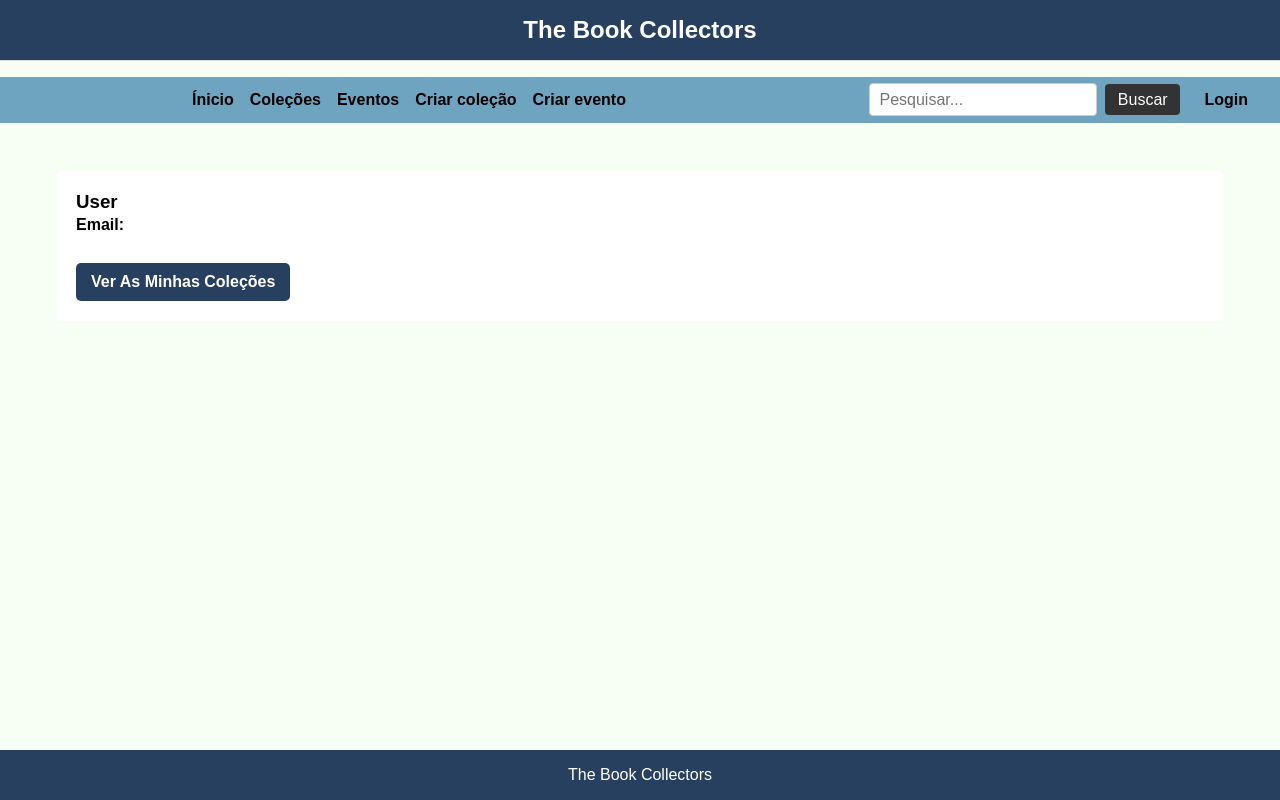
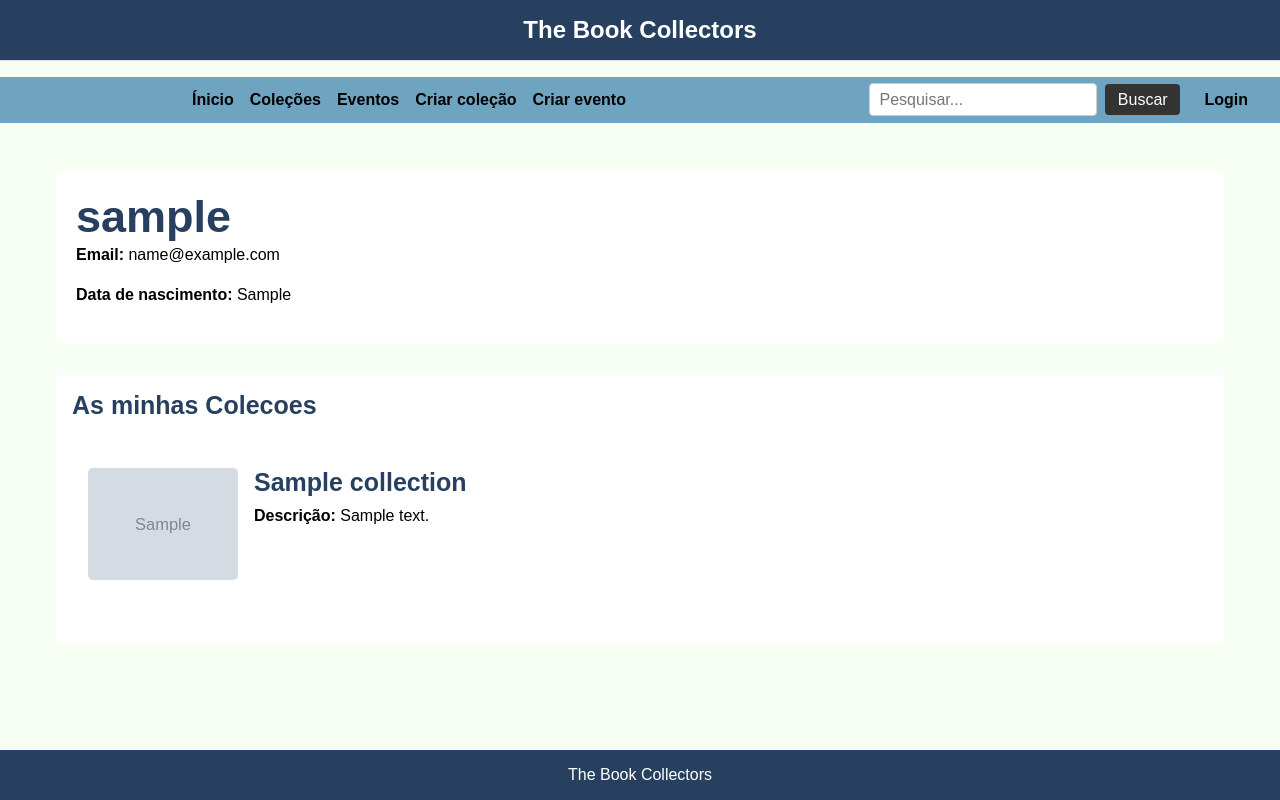
Before and after one commit to nicovicar/SINF1_2025-4, a PHP site: page /profile.php in a window 1280 px wide. Run offline with PHP 8.4, Linux system fonts and the light colour scheme; the visitor is signed in with stand-in values (Sample User, id 1); tables that the repository leaves empty or names only in its code hold one stand-in row (values such as "Sample post"); grey boxes marked "Sample" are stand-in pictures.

Commit message:
update on profile with view who made the collections

```diff
--- a/bll/handle_profile.php
+++ b/bll/handle_profile.php
@@ -1,18 +1,20 @@
 <?php
 require_once("../dsl/connection.php");
 
+session_start();
+
 function getUser($conn, $username){
-    $sql = "SELECT id, username, dateBirth, email WHERE username = ?";
-    $id = $dateBirth = $email = " ";
+    $sql = "SELECT id, username, dataNascimento, email FROM users WHERE username = ?";
+    $id = $dataNascimento = $email = " ";
     $stmt = $conn->prepare($sql);
     $stmt->bind_param("s",$username);
-    $stmt->excute();
-    $stmt->bind_result($id, $username, $dateBirth, $email);
+    $stmt->execute();
+    $stmt->bind_result($id, $username, $dataNascimento, $email);
     $stmt->fetch();
     $array1 = array(
         "id" => $id,
         "username" => $username,
-        "dateBirth" => $dateBirth,
+        "dataNascimento" => $dataNascimento,
         "email" => $email,
     );
 
--- a/css/styles.css
+++ b/css/styles.css
@@ -254,6 +254,13 @@ h3 a:hover{
   text-align: justify;
 }
 
+
+.profile-info h3 a {
+  font-size: 45px;
+  color: #274060;
+}
+
+
 .btn-minhas-colecao {
   display: inline-block;
   margin-top: 10px;
@@ -503,3 +510,21 @@ h3 a:hover{
   border: 2px solid #e74c3c;
   background-color: #fcebea;
 }
+
+.minhas_colecoes {
+  font-size: 40px;
+  color:#274060;
+  font-weight: bold;
+}
+
+.user_name {
+  font-size: 45px;
+  color:#274060;
+  font-weight: bold;
+}
+
+.minhas-colecoes-info h3 {
+  margin-bottom: 0.5rem;
+  font-size: 25px;
+  color: #274060 ;
+}
--- a/html/profilehtml.html
+++ b/html/profilehtml.html
@@ -41,10 +41,11 @@
     <main>
         <section class="profile-container">
             <div class="profile-info">
-                <h3>User</h3> <!-- Mudar quando fizer o php -->
+                <a class="user_name">User</a> <!-- Mudar quando fizer o php -->
                 <p><strong>Email:</strong> </p>
                 </p>
                 <a href="minhascolecoes.html" class="btn-minhas-colecao">Ver As Minhas Coleções</a>
+                <a class="as_minhas">Ver As Minhas Coleções</a>
             </div>
         </section>
     </main>
--- a/ui/profile.php
+++ b/ui/profile.php
@@ -1,11 +1,12 @@
 <?php
+
 require_once("../bll/handle_profile.php");
 
-if (isset($_SESSION["loggedin"]) && $_SESSION["loggedin"] === true) {
-    header("location: profile.php");
-    exit;
+if(!isset($_SESSION["loggedin"]) || $_SESSION["loggedin"] !== true){
+    header("location: login.php");
+}else {
+    $array1 = getUser($conn, $_SESSION["username"]);
 }
-
 
 
 ?>
@@ -53,10 +54,42 @@ if (isset($_SESSION["loggedin"]) && $_SESSION["loggedin"] === true) {
     <main>
         <section class="profile-container">
             <div class="profile-info">
-                <h3>User</h3> <!-- Mudar quando fizer o php -->
-                <p><strong>Email:</strong> </p>
-                </p>
-                <a href="minhascolecoes.html" class="btn-minhas-colecao">Ver As Minhas Coleções</a>
+                <h3><a> <?php echo ($_SESSION["username"]); ?> </a></h3>
+                <p><strong>Email: </strong> <?php echo ($array1["email"]); ?></p>
+                <p><strong>Data de nascimento: </strong><?php echo ($array1["dataNascimento"]); ?></p>
+            </div>
+        </section>
+
+        <section class="bloco-lateral">
+            <div class="minhas-colecoes-info">
+                <h3>As minhas Colecoes</h3>
+
+                <?php
+                $user_id = $array1["id"];
+                $sql = "SELECT * FROM collections WHERE user_id = $user_id ORDER BY id DESC";
+                $result = $conn->query($sql);
+
+                if ($result && $result->num_rows > 0) {
+                    while ($row = $result->fetch_assoc()) {
+                        echo '<section class="bloco-lateral">';
+                        echo '  <div class="bloco-imagem">';
+                        echo '    <a href="collection.php?id=' . $row['id'] . '">';
+                        echo '      <img src="' . htmlspecialchars($row["image_path"]) . '" alt="' . htmlspecialchars($row["title"]) . '">';
+                        echo '    </a>';
+                        echo '  </div>';
+                        echo '  <div class="bloco-info">';
+                        echo '    <h3>' . htmlspecialchars($row["title"]) . '</h3>';
+                        echo '    <p><strong>Descrição: </strong>' . nl2br(htmlspecialchars($row["description"])) . '</p>';
+                        echo '  </div>';
+                        echo '</section>';
+                }
+                } else {
+                echo '<p style="text-align:center">Nenhuma coleção encontrada.</p>';
+                }
+
+                $conn->close();
+                ?>
+
             </div>
         </section>
     </main>
--- a/ui/register.php
+++ b/ui/register.php
@@ -43,6 +43,7 @@ if ($_SERVER["REQUEST_METHOD"] == "POST") {
     // Check input errors before inserting in database
     if (empty($username_err) && empty($password_err) && empty($confirm_password_err)) {
         registerUser($conn, $username, $password);
+        header("location:profile.php");
     }
 
 }
```
Also changed, not shown: js/login-sign-page.txt (+21 -0 lines).
